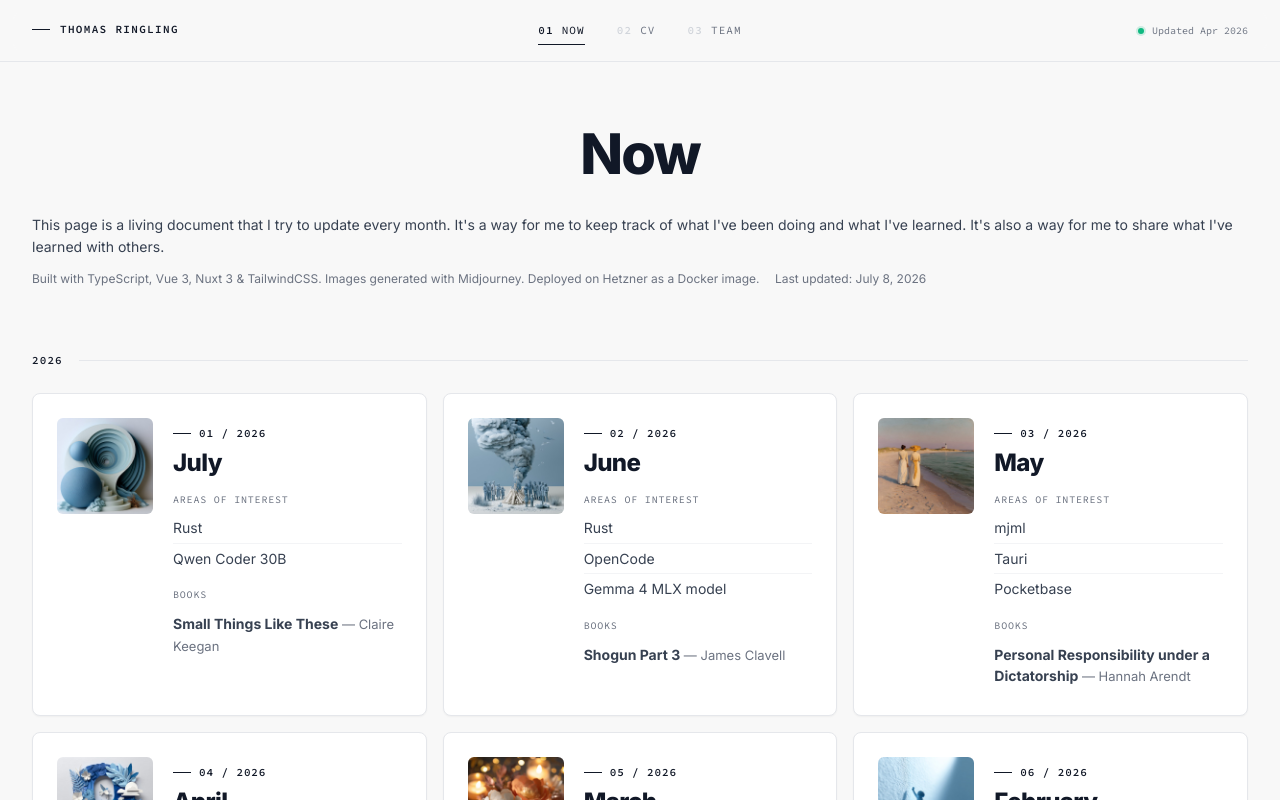
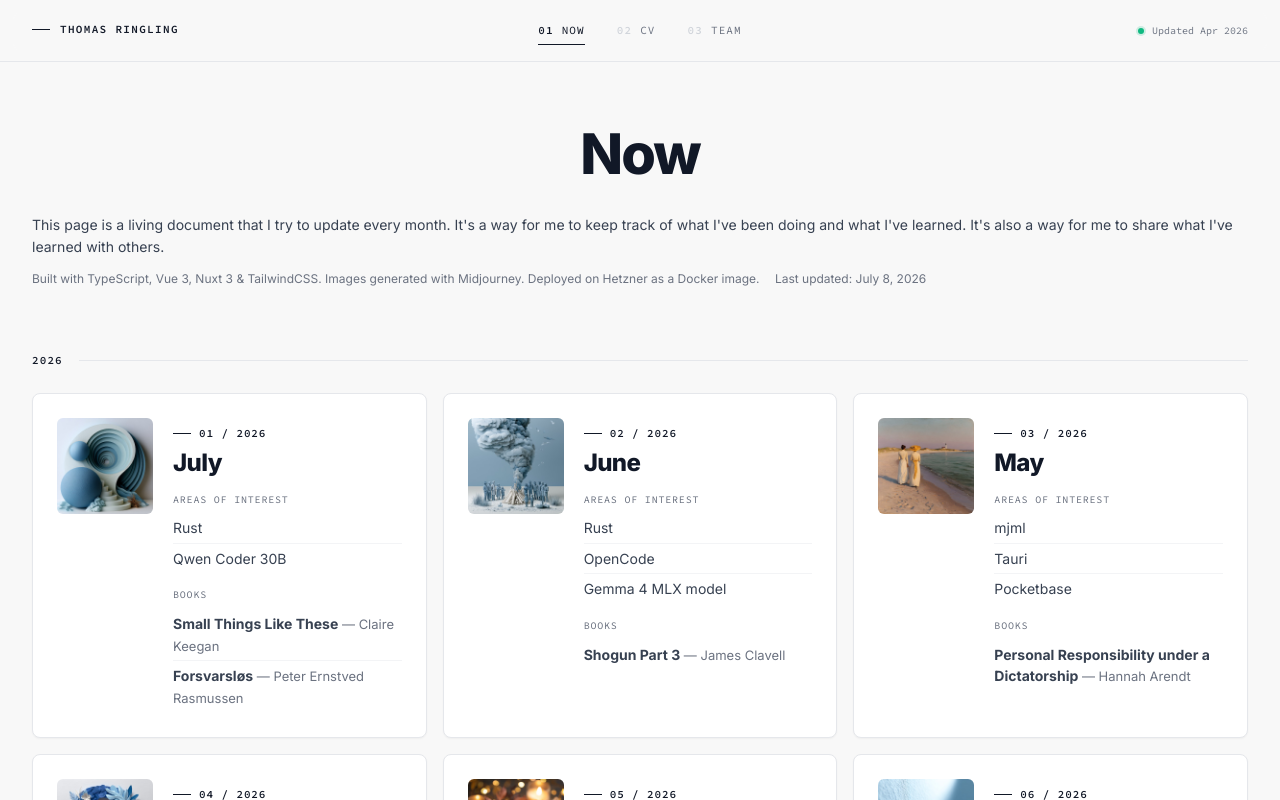
Before and after one commit to ringling/nuxt_ringling_info, a Nuxt app: page /now in a window 1280 px wide. Shown: the top 800 px of the page. Built offline with nearby package versions, Linux system fonts and the light colour scheme.

Commit message:
Add Forsvarsløs to July 2026 books
Co-Authored-By: Claude Sonnet 4.6 <noreply@anthropic.com>

```diff
--- a/pages/now.vue
+++ b/pages/now.vue
@@ -89,6 +89,7 @@ const cards: NowEntry[] = [
     interests: ['Rust', 'Qwen Coder 30B'],
     books: [
       { title: 'Small Things Like These', author: 'Claire Keegan' },
+      { title: 'Forsvarsløs', author: 'Peter Ernstved Rasmussen' },
     ],
   },
   {
```
